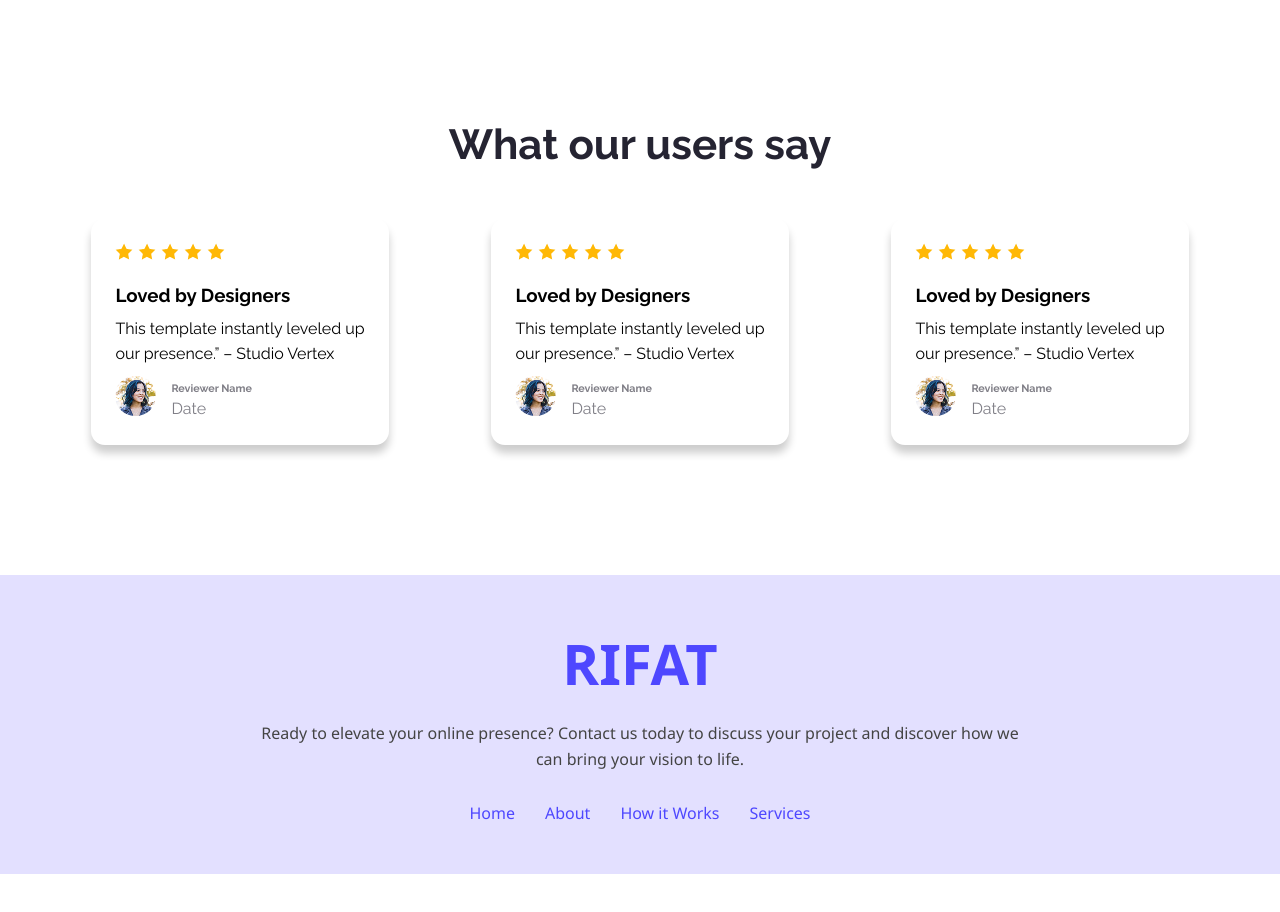
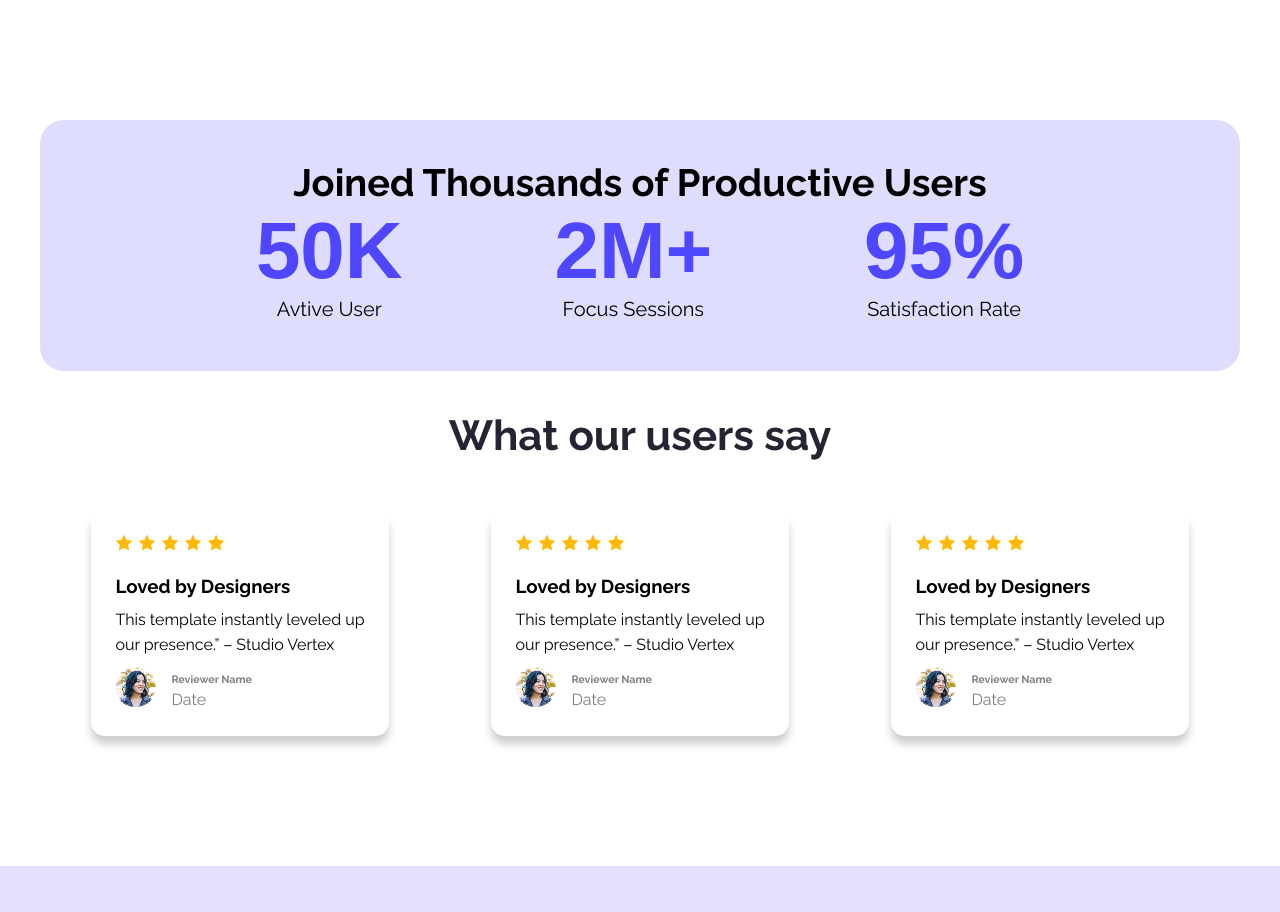
Before and after one commit to aaasfthfdr/my-first-assignment-hero, a plain HTML site: page index.html in a window 1280 px wide. Shown: the part 1060-1972 px from the top of the page. Before the commit the page ends 1934 px from the top, so only its background shows below. Drawn offline with Linux system fonts and the light colour scheme.

Commit message:
final section update

```diff
--- a/index.html
+++ b/index.html
@@ -38,7 +38,26 @@
             </div>
         </section>
 
+        <section class="new-section">
+                <div class="section-container">
+                    <h2 class="section-2-h2">Joined Thousands of Productive Users</h2>
+                </div>
+                <div class="number-items">
 
+                    <div class="number-item">
+                        <h1 class="inter-logo">50K</h1>
+                        <p>Avtive User</p>
+                    </div>
+                    <div class="number-item">
+                        <h1 class="inter-logo">2M+</h1>
+                        <p>Focus Sessions</p>
+                    </div>
+                    <div class="number-item">
+                        <h1 class="inter-logo">95%</h1>
+                        <p>Satisfaction Rate</p>
+                    </div>
+                </div>
+        </section>
 
         <section>
                 <div>
```
